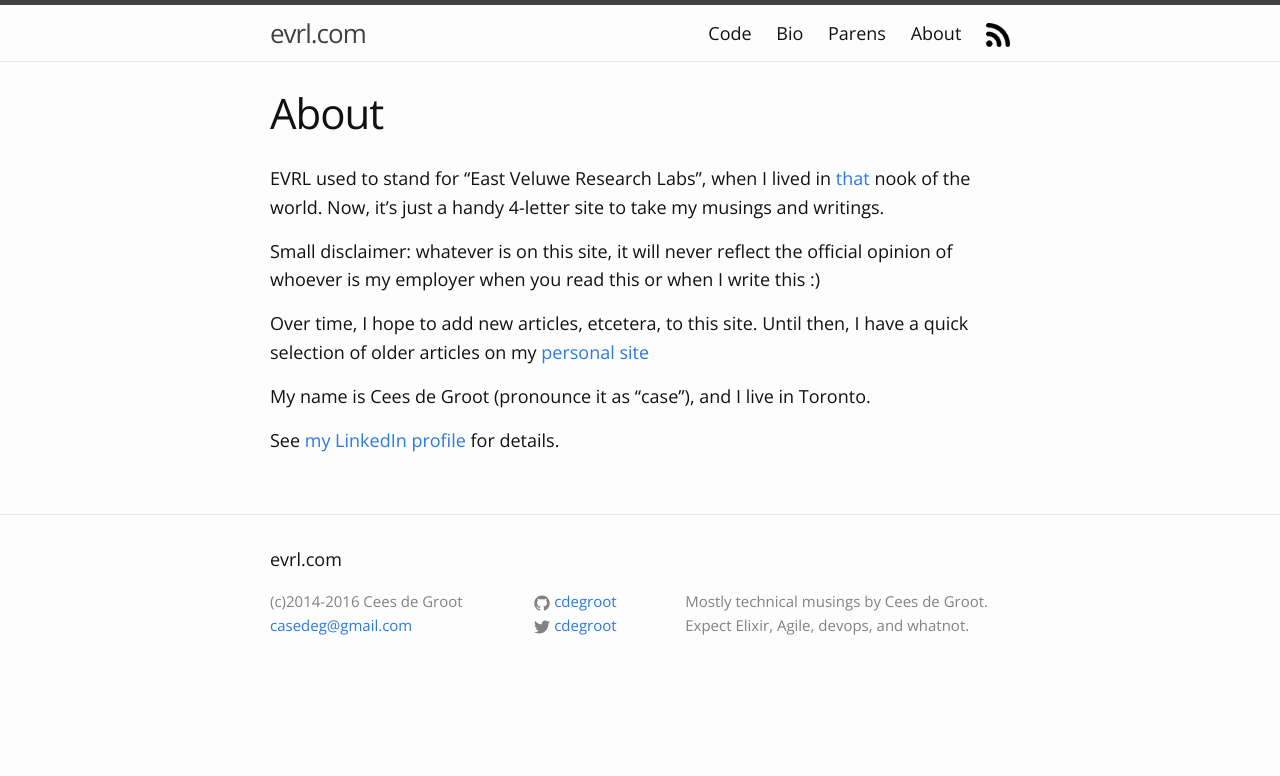
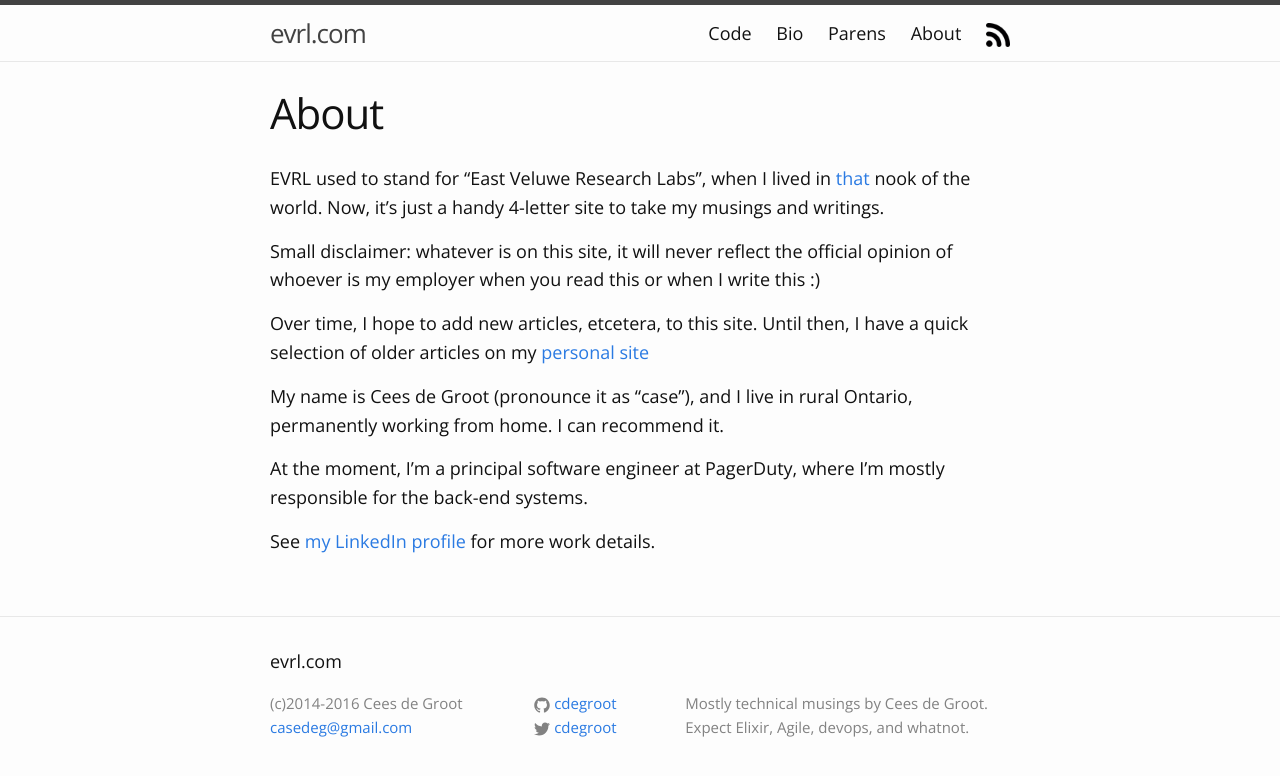
Before and after one commit to cdegroot/evrl, a Jekyll site: the page built from about.md, in a window 1280 px wide. Shown: the top 776 px of the page. Built offline with Jekyll 4.4.1, drawn with Linux system fonts in a browser that asks for light colours.

Commit message:
Update about

```diff
--- a/about.md
+++ b/about.md
@@ -10,6 +10,8 @@ Small disclaimer: whatever is on this site, it will never reflect the official o
 
 Over time, I hope to add new articles, etcetera, to this site. Until then, I have a quick selection of older articles on my [personal site](http://www.cdegroot.com/articles/)
 
-My name is Cees de Groot (pronounce it as "case"), and I live in Toronto.
+My name is Cees de Groot (pronounce it as "case"), and I live in rural Ontario, permanently working from home. I can recommend it.
 
-See [my LinkedIn profile](http://nl.linkedin.com/in/cdegroot) for details.
+At the moment, I'm a principal software engineer at PagerDuty, where I'm mostly responsible for the back-end systems.
+
+See [my LinkedIn profile](http://nl.linkedin.com/in/cdegroot) for more work details.
```
